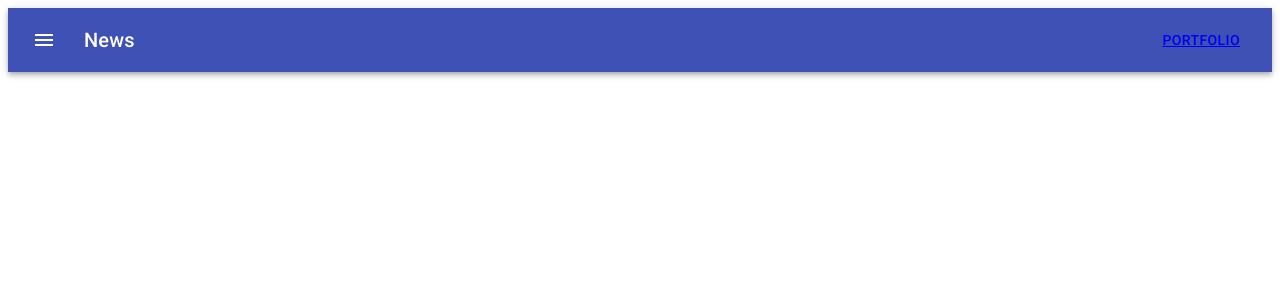
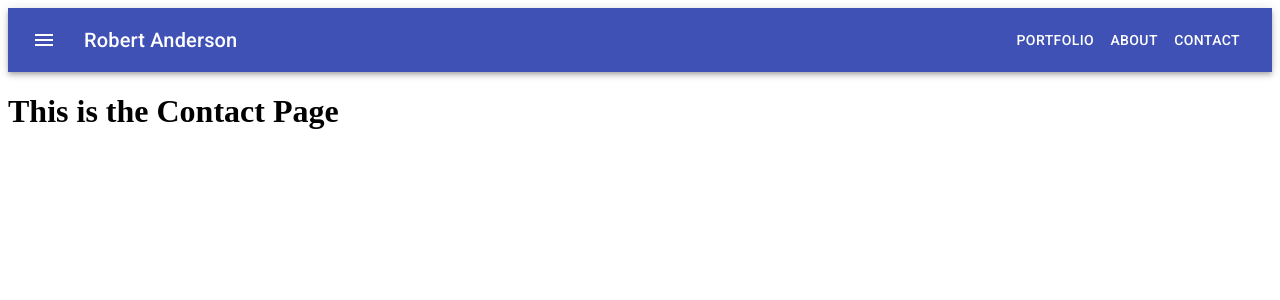
Before and after one commit to reanderson89/react-portfolio, a React (Create React App) app: page /#/contact in a window 1280 px wide. Shown: the top 300 px of the page. Built offline with nearby package versions, Linux system fonts and the light colour scheme.

Commit message:
added pages to navbar.

```diff
--- a/src/App.js
+++ b/src/App.js
@@ -1,6 +1,7 @@
 import Portfolio from "./pages/portfolio/Portfolio";
 import Nav from "./components/Nav/Nav";
 import About from "./pages/about/About.jsx";
+import Contact from "./pages/contact/Contact.jsx";
 import { HashRouter, Route} from "react-router-dom";
 
 
@@ -11,6 +12,9 @@ function App() {
     <Nav />
       <Route exact path="/" component={About} />
       <Route exact path="/portfolio" component={Portfolio} />
+      <Route exact path="/about" component={About} />
+      <Route exact path="/contact" component={Contact} />
+
     </HashRouter>
 
   );
--- a/src/components/Nav/Nav.jsx
+++ b/src/components/Nav/Nav.jsx
@@ -1,5 +1,5 @@
 import React from 'react';
-import { Link, NavLink } from "react-router-dom";
+import { NavLink } from "react-router-dom";
 import { makeStyles } from '@material-ui/core/styles';
 import AppBar from '@material-ui/core/AppBar';
 import Toolbar from '@material-ui/core/Toolbar';
@@ -31,13 +31,22 @@ export default function ButtonAppBar() {
             <MenuIcon />
           </IconButton>
           <Typography variant="h6" className={classes.title}>
-            News
+            Robert Anderson
           </Typography>
           <Button color="inherit">
-          <NavLink to="/portfolio" >
-          Portfolio
-
-          </NavLink>
+            <NavLink to="/portfolio" style={{ textDecoration: 'none', color: "white" }}>
+                Portfolio
+            </NavLink>
+          </Button>
+          <Button color="inherit">
+            <NavLink to="/about" style={{ textDecoration: 'none', color: "white" }}>
+                About
+            </NavLink>
+          </Button>
+          <Button color="inherit">
+            <NavLink to="/contact" style={{ textDecoration: 'none', color: "white" }}>
+                Contact
+            </NavLink>
           </Button>
         </Toolbar>
       </AppBar>
--- a/src/pages/contact/Contact.jsx
+++ b/src/pages/contact/Contact.jsx
@@ -0,0 +1,11 @@
+import React from 'react';
+
+const Contact = () => {
+    return (
+        <div>
+            <h1>This is the Contact Page</h1>
+        </div>
+    );
+};
+
+export default Contact;
--- a/src/pages/portfolio/Portfolio.jsx
+++ b/src/pages/portfolio/Portfolio.jsx
@@ -6,7 +6,7 @@ import Tabs from '@material-ui/core/Tabs';
 import Tab from '@material-ui/core/Tab';
 import Typography from '@material-ui/core/Typography';
 import Box from '@material-ui/core/Box';
-import projects from "../../data.json";
+import projects from "../../projects.json";
 import Card from "../../components/Card/Card";
 
 
@@ -61,6 +61,10 @@ export default function ScrollableTabsButtonAuto() {
   };
 
   return (
+      <>
+      <div>
+<h1 type="text" style={{textAlign: "center"}}>Projects</h1>
+      </div>
     <div className={classes.root}>
       <AppBar position="static" color="default">
         <Tabs
@@ -94,5 +98,6 @@ export default function ScrollableTabsButtonAuto() {
       ))}
 
     </div>
+    </>
   );
 }
```
Also changed, not shown: src/projects.json (renamed from src/data.json), 1 other file (tests, documents, lock files or other folders).
